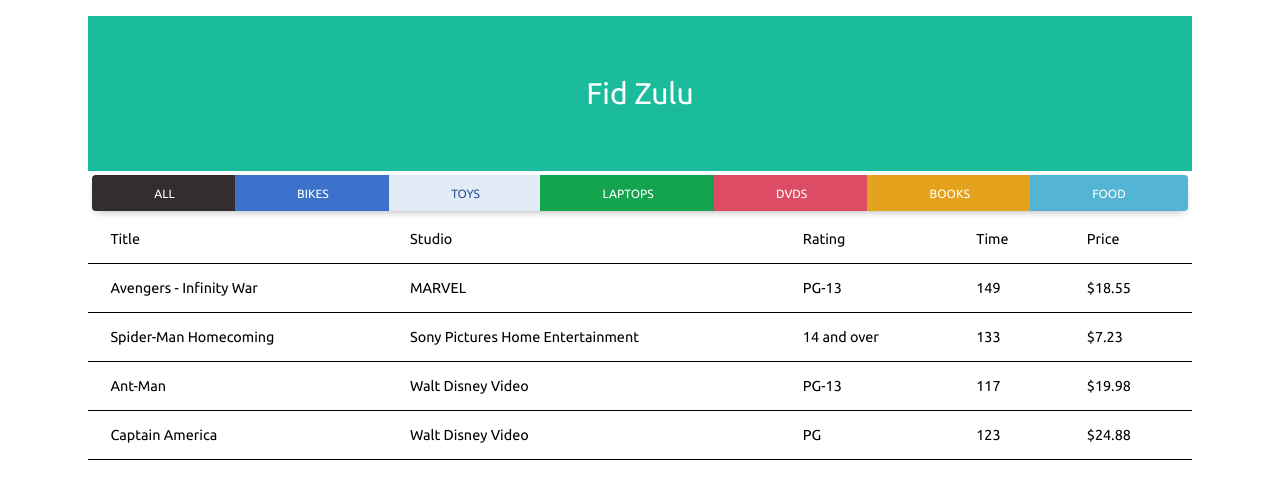
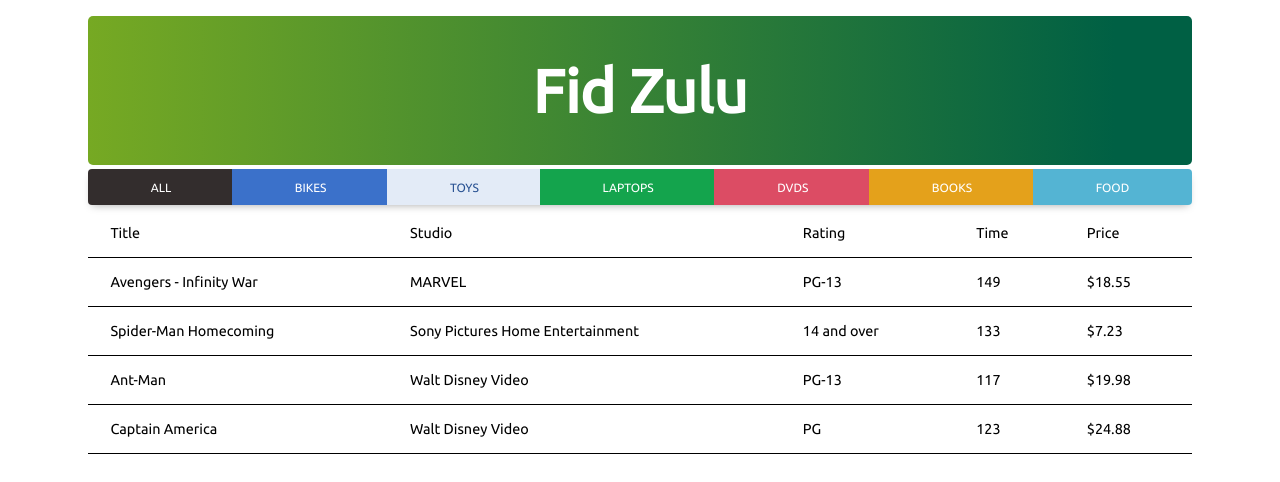
Before and after one commit to HunterLaneT/FidZulu, an Angular app in the folder frontEnd/fid-zulu/: page /dvds in a window 1280 px wide. Shown: the top 482 px of the page. Built offline with nearby package versions, Linux system fonts and the light colour scheme.

Commit message:
Moved graph styling to individual components

```diff
--- a/frontEnd/fid-zulu/src/app/app.component.css
+++ b/frontEnd/fid-zulu/src/app/app.component.css
@@ -8,7 +8,7 @@
 }
 
 .btn-group{
-  margin: .25rem;
+  margin: .25rem 0;
   font-weight: 700;
 }
 
@@ -22,3 +22,113 @@
   margin-right: 5rem;
   margin-top: 1rem;
 }
+
+header {
+  background: rgb(118,169,35);
+  background: linear-gradient(90deg, rgba(118,169,35,1) 0%, rgba(0,96,68,1) 93%);
+  padding: 40px;
+  text-align: center;
+  color: white;
+  font-size: 60px;
+  font-weight: 800;
+  border-radius: 5px;
+}
+
+footer {
+  bottom: 0;
+  left: 0;
+  position: relative;
+  width: 100%;
+  text-align: center;
+  border-top: 1px solid #ddd;
+  padding: 2rem;
+  margin: 2rem;
+}
+
+.card {
+  /* border: 1px solid #111; */
+  padding: .5rem;
+  box-shadow: 0 16px 32px 0 rgba(0,0,0,0.2);
+}
+
+.bike-card {
+  border: 1px solid #1064f0;
+  margin-bottom: 15px;
+  box-shadow: 0 8px 16px 0 rgba(0,0,0,0.2);
+}
+
+.book-card {
+  border: 1px solid #f8a800;
+  margin-bottom: 15px;
+  box-shadow: 0 8px 16px 0 rgba(0,0,0,0.2);
+}
+
+.dvds-card {
+  border: 1px solid #F83050;
+  margin-bottom: 15px;
+  box-shadow: 0 8px 16px 0 rgba(0,0,0,0.2);
+}
+
+.food-card {
+  border: 1px solid #38c0e8;
+  margin-bottom: 15px;
+  box-shadow: 0 8px 16px 0 rgba(0,0,0,0.2);
+}
+
+.toys-card {
+  border: 1px solid #B03CF8;
+  margin-bottom: 15px;
+  box-shadow: 0 8px 16px 0 rgba(0,0,0,0.2);
+}
+
+.laptops-card {
+  border: 1px solid #00B448;
+  margin-bottom: 15px;
+  box-shadow: 0 8px 16px 0 rgba(0,0,0,0.2);
+}
+
+.title{
+  text-align: center;
+  color: white;
+  font-size: 35px;
+  box-shadow: 0 8px 16px 0 rgba(0,0,0,0.2);
+}
+
+.bikes{
+  background-color: #1064f0;
+  height: 100%;
+}
+
+.toys {
+  background-color: #B03CF8;
+}
+
+.laptops {
+  background-color: #00B448;
+}
+
+.dvd {
+  background-color: #F83050;
+}
+
+.books {
+  background-color: #f8a800;
+}
+
+.food {
+  background-color: #38c0e8;
+}
+
+.title, .food, .books, .dvd, .laptops, .toys, .bikes {
+  border-top-left-radius: 5px;
+  border-top-right-radius: 5px;
+}
+
+.title-card, .food-card, .book-card, .dvd-card, .laptops-card, .toys-card, .bike-card {
+  border-top-left-radius: 5px;
+  border-top-right-radius: 5px;
+}
+
+h1, h2, h3{
+  margin: 0;
+}
--- a/frontEnd/fid-zulu/src/app/header-footer/header-footer.component.css
+++ /dev/null
@@ -1,18 +0,0 @@
-header {
-    padding: 60px;
-    text-align: center;
-    background: #1abc9c;
-    color: white;
-    font-size: 30px;
-}
-
-footer {
-    bottom: 0;
-    left: 0;
-    position: relative;
-    width: 100%;
-    text-align: center;
-    border-top: 1px solid #ddd;
-    padding: 2rem;
-    margin: 2rem;
-}
--- a/frontEnd/fid-zulu/src/app/header-footer/header-footer.component.ts
+++ b/frontEnd/fid-zulu/src/app/header-footer/header-footer.component.ts
@@ -3,7 +3,7 @@
 @Component({
   selector: 'app-header-footer',
   templateUrl: './header-footer.component.html',
-  styleUrls: ['./header-footer.component.css']
+  styleUrls: ['../app.component.css']
 })
 export class HeaderFooterComponent implements OnInit {
 
--- a/frontEnd/fid-zulu/src/app/show-all-lists/show-all-lists.component.css
+++ /dev/null
@@ -1,78 +0,0 @@
-.card {
-    border: 1px solid #111;
-    padding: 1rem;
-    box-shadow: 0 16px 32px 0 rgba(0,0,0,0.2);
-}
-
-.bike-card {
-    border: 1px solid #1064f0;
-    margin-bottom: 15px;
-    box-shadow: 0 8px 16px 0 rgba(0,0,0,0.2);
-}
-
-.book-card {
-    border: 1px solid #f8a800;
-    margin-bottom: 15px;
-    box-shadow: 0 8px 16px 0 rgba(0,0,0,0.2);
-}
-
-.dvds-card {
-    border: 1px solid #F83050;
-    margin-bottom: 15px;
-    box-shadow: 0 8px 16px 0 rgba(0,0,0,0.2);
-}
-
-.food-card {
-    border: 1px solid #38c0e8;
-    margin-bottom: 15px;
-    box-shadow: 0 8px 16px 0 rgba(0,0,0,0.2);
-}
-
-.toys-card {
-    border: 1px solid #B03CF8;
-    margin-bottom: 15px;
-    box-shadow: 0 8px 16px 0 rgba(0,0,0,0.2);
-}
-
-.laptops-card {
-    border: 1px solid #00B448;
-    margin-bottom: 15px;
-    box-shadow: 0 8px 16px 0 rgba(0,0,0,0.2);
-}
-
-.title{
-    text-align: center;
-    color: white;
-    font-family: 'Courier New', Courier, monospace;
-    font-size: 35px;
-    box-shadow: 0 8px 16px 0 rgba(0,0,0,0.2);
-}
-
-.bikes{
-    background-color: #1064f0;
-    height: 100%;
-}
-
-.toys {
-    background-color: #B03CF8;
-}
-
-.laptops {
-    background-color: #00B448;
-}
-
-.dvd {
-    background-color: #F83050;
-}
-
-.books {
-    background-color: #f8a800;
-}
-
-.food {
-    background-color: #38c0e8;
-}
-
-h1, h2, h3{
-    margin: 0;
-}
--- a/frontEnd/fid-zulu/src/app/show-all-lists/show-all-lists.component.html
+++ b/frontEnd/fid-zulu/src/app/show-all-lists/show-all-lists.component.html
@@ -3,8 +3,9 @@
     <h1 class="title bikes">Bikes</h1>
     <app-bikes-list></app-bikes-list>
   </div>
-  <div class="toys-card">
-    <h2 class="title toys">Toys</h2>
+
+
+  <div>
     <app-toys-list></app-toys-list>
   </div>
   <div class="laptops-card">
--- a/frontEnd/fid-zulu/src/app/show-all-lists/show-all-lists.component.ts
+++ b/frontEnd/fid-zulu/src/app/show-all-lists/show-all-lists.component.ts
@@ -3,7 +3,7 @@
 @Component({
   selector: 'app-show-all-lists',
   templateUrl: './show-all-lists.component.html',
-  styleUrls: ['./show-all-lists.component.css']
+  styleUrls: ['../app.component.css']
 })
 export class ShowAllListsComponent implements OnInit {
 
--- a/frontEnd/fid-zulu/src/app/toys-list/toys-list.component.html
+++ b/frontEnd/fid-zulu/src/app/toys-list/toys-list.component.html
@@ -1,4 +1,6 @@
-<table class="table">
+<div class="toys-card">
+  <h2 class="title toys">Toys</h2>
+  <table class="table">
     <thead>
       <tr>
         <th scope="col">Name</th>
@@ -8,15 +10,12 @@
       </tr>
     </thead>
     <tbody>
-      <tr mdbTableCol *ngFor="let toy of toysList" >
-        <td>{{toy.name}}</td>
-        <td>{{toy.brand}}</td>
-        <td>{{toy.ageGroup}}</td>
-        <td>{{toy.prize | currency}}</td>
+      <tr mdbTableCol *ngFor="let toy of toysList">
+        <td>{{ toy.name }}</td>
+        <td>{{ toy.brand }}</td>
+        <td>{{ toy.ageGroup }}</td>
+        <td>{{ toy.prize | currency }}</td>
       </tr>
     </tbody>
   </table>
-
-  <div *ngIf="errorMessage" class="error">
-    {{errorMessage}}
-  </div>
+</div>
```
